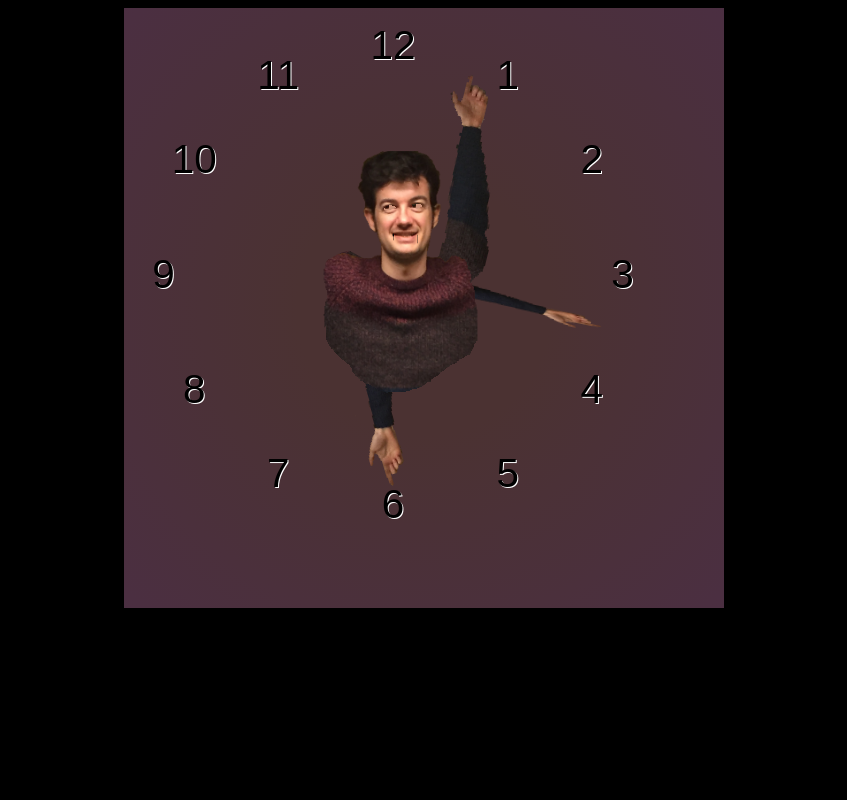
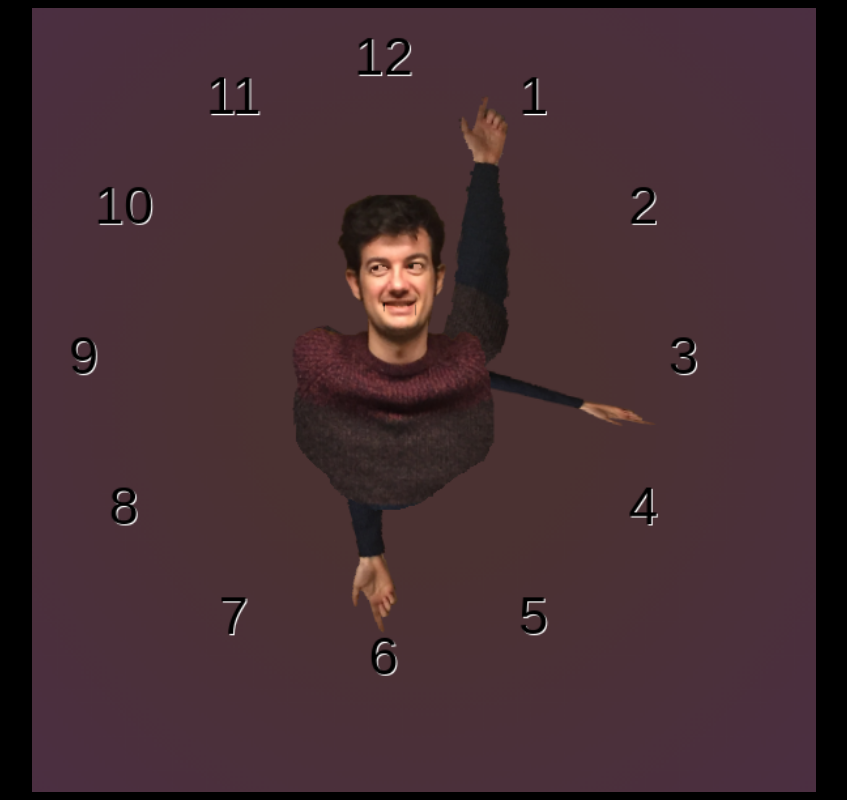
Before and after one commit to Teyken/Teyken.github.io, a plain HTML site: page index.html in a window 1280 px wide. Shown: the whole page, without its empty margins (216-1063 px from the left). Drawn offline with nearby package versions, Linux system fonts and the light colour scheme.

Commit message:
bigger is better

```diff
--- a/index.html
+++ b/index.html
@@ -141,7 +141,7 @@
     </head>
     <body style="background-color:black;">
         <center>
-            <canvas class="canvas" id="canvas" width="600" height="600"></canvas>
+            <canvas class="canvas" id="canvas" width="600" height="600" style="height: 100%;"></canvas>
         </center>
         <div hidden>
             <img id="imgBody" src="Body.png" />
```
